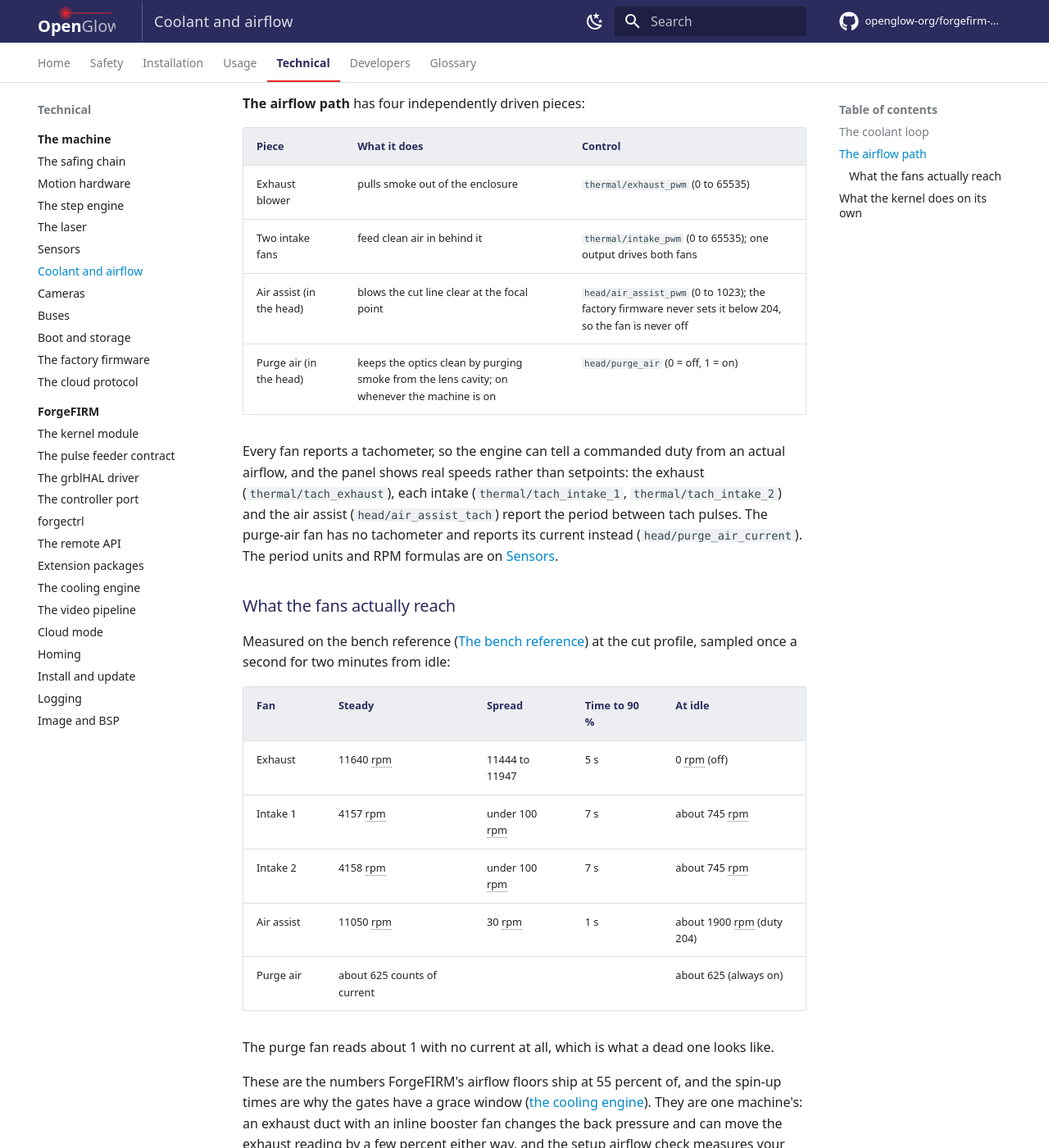
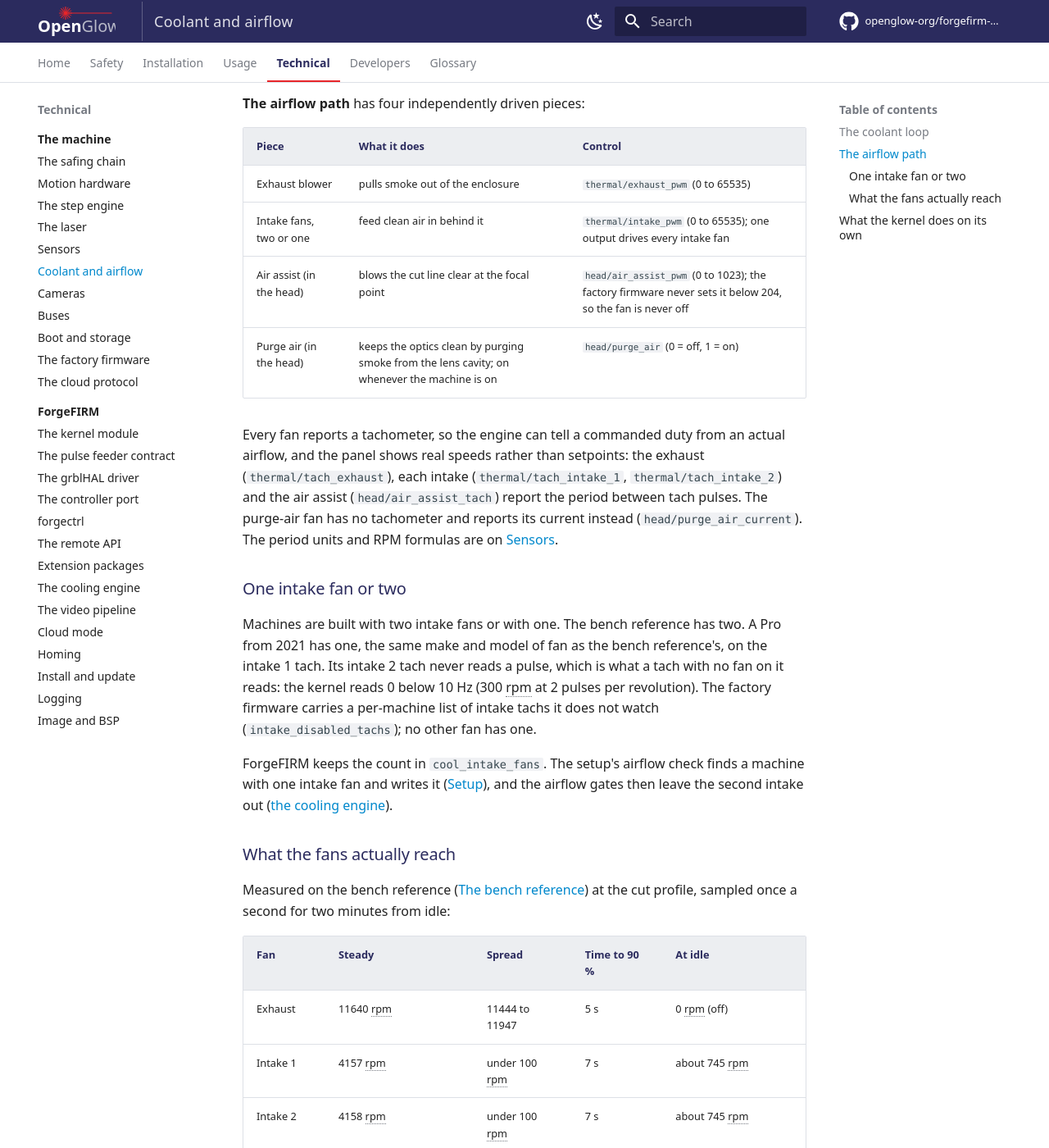
Before and after one commit to openglow-org/forgefirm-docs, an MkDocs documentation site: the page built from docs/technical/machine/coolant-and-airflow.md, in a window 1280 px wide and 1400 px high, scrolled down 1211 px. Shown: the whole window at 82% size. Built offline with MkDocs 1.6.1 and Material for MkDocs 9.7.7, drawn with Linux system fonts in a browser that asks for light colours; comment, search, counter and statistics services are not loaded.

Commit message:
One intake fan or two: the machine, the airflow gates, the setup check, the setting
Machines are built with two intake fans or with one. Coolant and airflow
gets a section of its own: the bench reference has two; a Pro from 2021
has one, the same make and model of fan, on the intake 1 tach, and its
intake 2 tach never reads a pulse (the kernel reads 0 under 10 Hz); the
factory firmware keeps a per-machine list of intake tachs it does not
watch (intake_disabled_tachs), which no other fan has; and ForgeFIRM
keeps the count in cool_intake_fans. The airflow table says "two or one"
and that one output drives every intake fan, and the machine index says
"two intake fans or one".

The cooling engine's airflow gates say what cool_intake_fans 1 does
(intake 2 measured, published not fitted with no floor, never judged;
intake 1 holds the floor; every run start logs it; any other value
judges both), and the fan_gates states list "not fitted". The intake
floor reads "each intake fitted" in both settings tables, Cooling and
fans carries the setting, Setup's airflow check says when it writes 1
and that it otherwise writes 2, and forgectrl's proof list names
cooling.intake-one-fan.

The record of the change is forgectrl c274f19 (openglow-org/forgefirm#3).

Proof: check-style and check-interfaces are clean, and zensical build
finds no issues.

```diff
--- a/docs/technical/machine/coolant-and-airflow.md
+++ b/docs/technical/machine/coolant-and-airflow.md
@@ -46,7 +46,7 @@
 | Piece | What it does | Control |
 |---|---|---|
 | Exhaust blower | pulls smoke out of the enclosure | `thermal/exhaust_pwm` (0 to 65535) |
-| Two intake fans | feed clean air in behind it | `thermal/intake_pwm` (0 to 65535); one output drives both fans |
+| Intake fans, two or one | feed clean air in behind it | `thermal/intake_pwm` (0 to 65535); one output drives every intake fan |
 | Air assist (in the head) | blows the cut line clear at the focal point | `head/air_assist_pwm` (0 to 1023); the factory firmware never sets it below 204, so the fan is never off |
 | Purge air (in the head) | keeps the optics clean by purging smoke from the lens cavity; on whenever the machine is on | `head/purge_air` (0 = off, 1 = on) |
 
@@ -57,6 +57,22 @@
 the period between tach pulses. The purge-air fan has no tachometer and
 reports its current instead (`head/purge_air_current`). The period units and
 RPM formulas are on [Sensors](sensors.md).
+
+### One intake fan or two
+
+Machines are built with two intake fans or with one. The bench reference has
+two. A Pro from 2021 has one, the same make and model of fan as the bench
+reference's, on the intake 1 tach. Its intake 2 tach never reads a pulse,
+which is what a tach with no fan on it reads: the kernel reads 0 below
+10 Hz (300 rpm at 2 pulses per revolution). The factory firmware carries a
+per-machine list of intake tachs it does not watch (`intake_disabled_tachs`);
+no other fan has one.
+
+ForgeFIRM keeps the count in `cool_intake_fans`. The setup's airflow check
+finds a machine with one intake fan and writes it
+([Setup](../../usage/setup.md#the-checks)), and the airflow gates then leave
+the second intake out
+([the cooling engine](../forgefirm/cooling-engine.md#airflow-gates-a-fan-that-is-not-moving-the-air)).
 
 ### What the fans actually reach
 
--- a/docs/technical/machine/index.md
+++ b/docs/technical/machine/index.md
@@ -25,7 +25,7 @@
 - A 495 × 279 mm work area, and no limit or home switches as shipped
   ([Motion hardware](motion-hardware.md)).
 - A closed coolant loop with a pump, a radiator, two thermistors and an inline
-  heater; an exhaust blower, two intake fans, and air assist and purge air in
+  heater; an exhaust blower, two intake fans or one, and air assist and purge air in
   the head ([Coolant and airflow](coolant-and-airflow.md)).
 - Two cameras, one in the lid and one in the head, sharing one MIPI receiver
   through a hardware switch ([Cameras](cameras.md)).
```
Also changed, not shown: docs/technical/forgefirm/cooling-engine.md (+10 -4 lines), docs/technical/forgefirm/forgectrl.md (+3 -1 lines), docs/usage/cooling-and-fans.md (+2 -1 lines), docs/usage/setup.md (+6 -1 lines).
